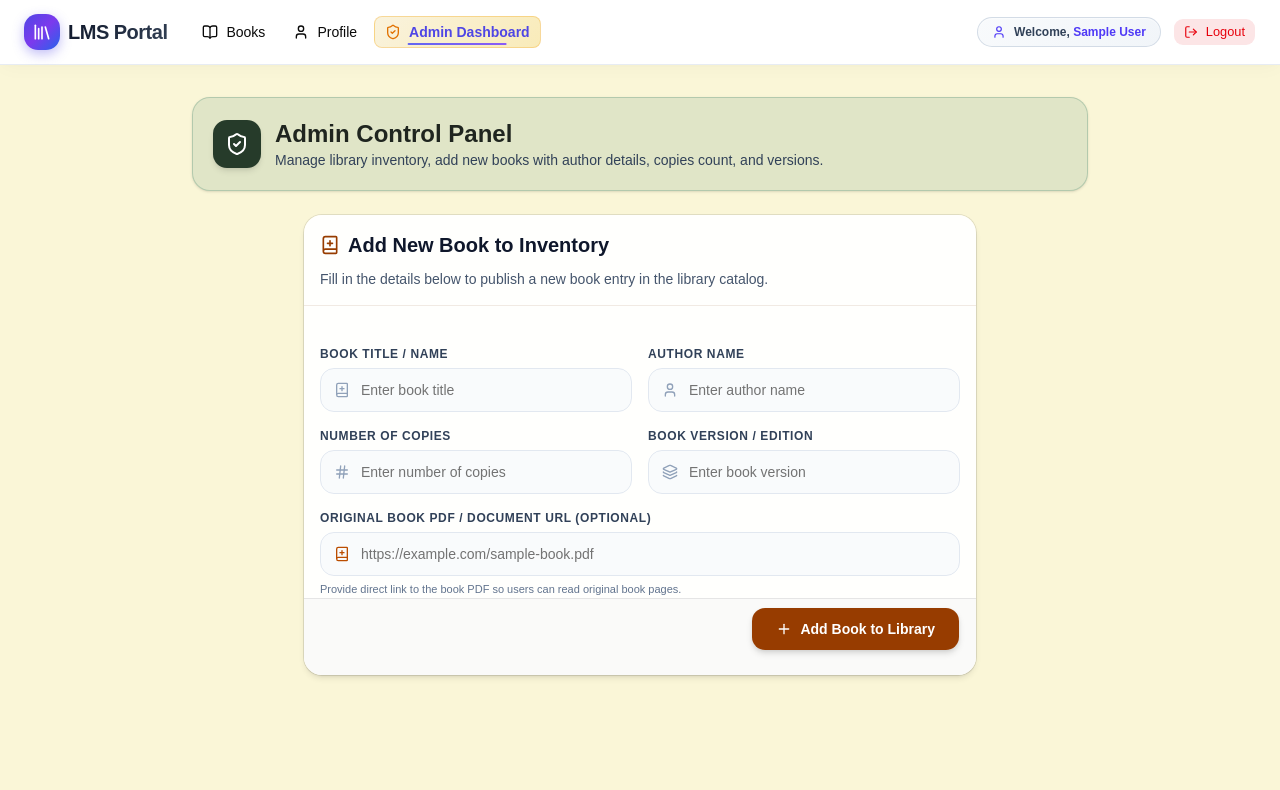
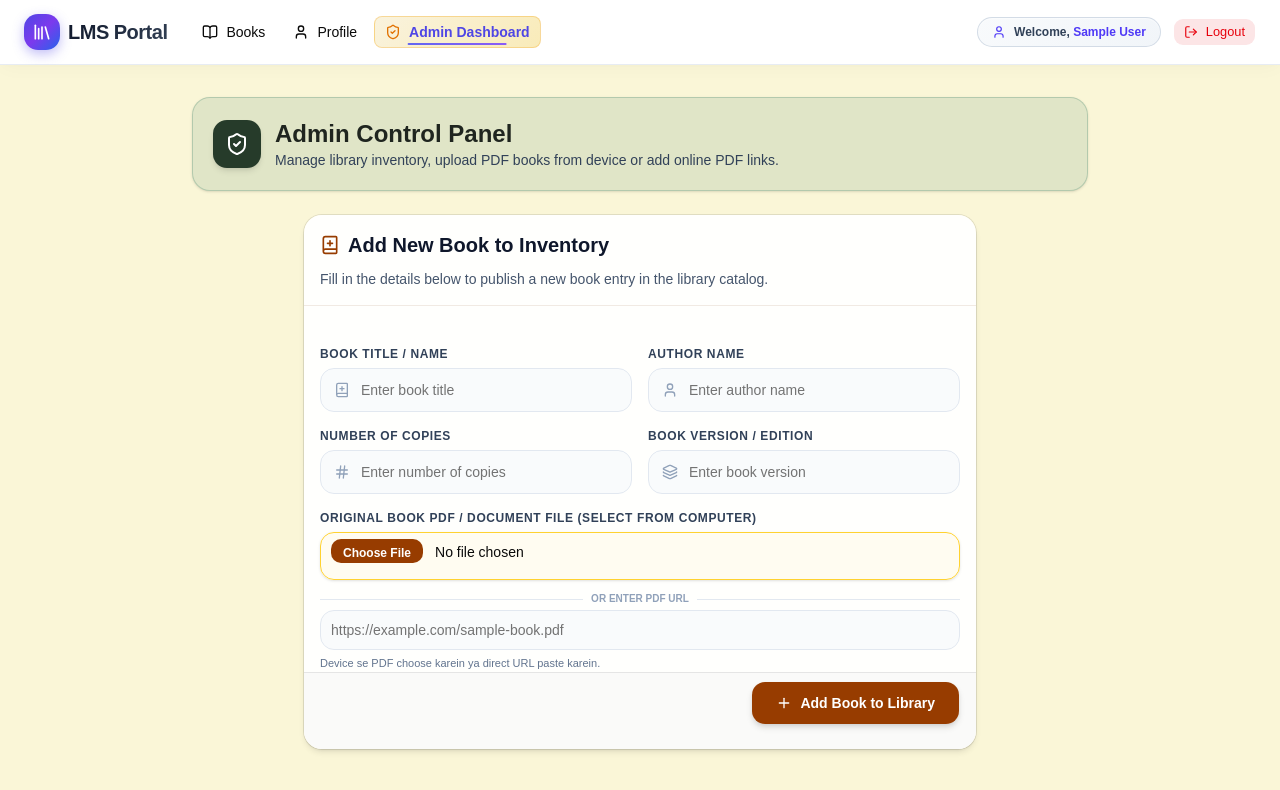
Before and after one commit to kumarritik5395-web/lms-frontend, a React app: page /admin in a window 1280 px wide. Shown: the top 790 px of the page. Built offline with nearby package versions, Linux system fonts and the light colour scheme; no server answers; sample sign-in values are in the browser's storage; the HTML template or start-up script is replaced by a standard one.

Commit message:
add pdf file picker inpute

```diff
--- a/src/components/BookReaderModal.jsx
+++ b/src/components/BookReaderModal.jsx
@@ -7,7 +7,36 @@ export default function BookReaderModal({ book, onClose }) {
 
   if (!book) return null;
 
-  const pdfUrl = book.pdfUrl || book.pdf || book.fileUrl || book.url;
+  const getPdfUrl = (b) => {
+    if (!b) return "";
+    let rawUrl = b.pdfUrl || b.pdf_url || b.pdf || b.fileUrl || b.file_url || b.url || b.link || b.pdfLink || b.bookPdf || "";
+    if (typeof rawUrl === "object" && rawUrl !== null) {
+      rawUrl = rawUrl.url || rawUrl.link || rawUrl.secure_url || "";
+    }
+    return typeof rawUrl === "string" ? rawUrl.trim() : "";
+  };
+
+  const pdfUrl = getPdfUrl(book);
+
+  // Smart URL handler for local file:// URLs, web http:// URLs, and google drive
+  const getEmbedUrl = (url) => {
+    if (!url) return "";
+    if (url.startsWith("file://") || url.startsWith("blob:") || url.startsWith("data:") || url.startsWith("/")) {
+      return url;
+    }
+    if (url.includes("drive.google.com")) {
+      return url.replace(/\/view.*$/, "/preview");
+    }
+    if (url.endsWith(".pdf") || url.includes(".pdf?")) {
+      return `https://docs.google.com/gview?url=${encodeURIComponent(url)}&embedded=true`;
+    }
+    if (url.startsWith("http://") || url.startsWith("https://")) {
+      return `https://docs.google.com/viewer?url=${encodeURIComponent(url)}&embedded=true`;
+    }
+    return url;
+  };
+
+  const embedUrl = getEmbedUrl(pdfUrl);
 
   return (
     <div className="fixed inset-0 z-50 flex items-center justify-center bg-black/70 backdrop-blur-sm p-2 sm:p-4 animate-in fade-in duration-200">
@@ -24,7 +53,7 @@ export default function BookReaderModal({ book, onClose }) {
             </div>
             <div className="truncate">
               <h2 className="text-base sm:text-lg font-bold text-slate-900 dark:text-white truncate">
-                {book.name || "Original Book Pages"}
+                {book.name || book.title || "Original Book Pages"}
               </h2>
               <p className="text-xs text-slate-500 truncate">
                 Author: {book.author || "Unknown"}
@@ -34,6 +63,18 @@ export default function BookReaderModal({ book, onClose }) {
 
           <div className="flex items-center gap-2 shrink-0">
             {pdfUrl && (
+              <>
+                <a
+                  href={pdfUrl}
+                  target="_blank"
+                  rel="noopener noreferrer"
+                  className="inline-flex"
+                >
+                  <Button variant="outline" size="sm" className="gap-1.5 h-8 text-xs bg-slate-50">
+                    <ExternalLink className="h-3.5 w-3.5" />
+                    <span>Open Link</span>
+                  </Button>
+                </a>
                 <a
                   href={pdfUrl}
                   target="_blank"
@@ -46,6 +87,7 @@ export default function BookReaderModal({ book, onClose }) {
                     <span>Download</span>
                   </Button>
                 </a>
+              </>
             )}
 
             <Button
@@ -74,9 +116,10 @@ export default function BookReaderModal({ book, onClose }) {
         <div className="flex-1 bg-slate-100 dark:bg-slate-950 relative overflow-hidden flex items-center justify-center">
           {pdfUrl ? (
             <iframe
-              src={`${pdfUrl}#toolbar=1&navpanes=1&scrollbar=1`}
+              src={embedUrl}
               className="w-full h-full border-none"
               title={book.name || "Book Reader"}
+              allow="autoplay; encrypted-media; fullscreen"
             />
           ) : (
             <div className="text-center p-8 max-w-md bg-white dark:bg-slate-900 rounded-2xl border border-dashed border-slate-300 dark:border-slate-800 shadow-sm">
@@ -85,7 +128,7 @@ export default function BookReaderModal({ book, onClose }) {
                 No PDF / Original Pages Uploaded
               </h3>
               <p className="text-xs text-slate-500 mt-2 leading-relaxed">
-                Is book ke liye original pages ya PDF link attach nahi kiya gaya hai. Admin Panel se edit karke URL add kar sakte hain.
+                Is book ke liye PDF link attach nahi mila. Admin Panel se new book add karke try karein.
               </p>
             </div>
           )}
--- a/src/pages/AdminDashboard.jsx
+++ b/src/pages/AdminDashboard.jsx
@@ -4,7 +4,7 @@ import { Card, CardHeader, CardTitle, CardDescription, CardContent, CardFooter }
 import { Input } from "@/components/ui/input";
 import { Label } from "@/components/ui/label";
 import { Button } from "@/components/ui/button";
-import { ShieldCheck, Plus, BookPlus, User, Hash, Layers, CheckCircle } from "lucide-react";
+import { ShieldCheck, Plus, BookPlus, User, Hash, Layers, CheckCircle, FolderOpen } from "lucide-react";
 
 function AdminDashboard() {
   const [name, setName] = useState("");
@@ -63,6 +63,21 @@ function AdminDashboard() {
     }
   };
 
+  const handleFileChange = (e) => {
+    const file = e.target.files[0];
+    if (file) {
+      if (file.type !== "application/pdf" && !file.name.toLowerCase().endsWith(".pdf")) {
+        alert("Kripya sirf valid PDF file select karein!");
+        return;
+      }
+      const reader = new FileReader();
+      reader.onload = (event) => {
+        setPdfUrl(event.target.result);
+      };
+      reader.readAsDataURL(file);
+    }
+  };
+
   return (
     /* Page Background Wrapper with Khaki Theme */
     <div className="min-h-[calc(100vh-4rem)] bg-[#F0E68C]/35 dark:bg-amber-950/20 py-8 px-4 sm:px-6">
@@ -77,7 +92,7 @@ function AdminDashboard() {
               Admin Control Panel
             </h1>
             <p className="text-xs sm:text-sm text-slate-700 dark:text-slate-300">
-              Manage library inventory, add new books with author details, copies count, and versions.
+              Manage library inventory, upload PDF books from device or add online PDF links.
             </p>
           </div>
         </div>
@@ -189,24 +204,35 @@ function AdminDashboard() {
                 </div>
               </div>
 
-              <div className="grid grid-cols-1 gap-4">
               <div className="space-y-1.5">
-                  <Label htmlFor="pdf-url" className="text-xs font-bold uppercase tracking-wider text-slate-700 dark:text-slate-300">
-                    Original Book PDF / Document URL (Optional)
+                <Label htmlFor="pdf-file-picker" className="text-xs font-bold uppercase tracking-wider text-slate-700 dark:text-slate-300">
+                  Original Book PDF / Document File (Select from Computer)
                 </Label>
-                  <div className="relative">
-                    <BookPlus className="absolute left-3.5 top-1/2 -translate-y-1/2 h-4 w-4 text-amber-700" />
+                <div className="space-y-2">
+                  <Input
+                    id="pdf-file-picker"
+                    type="file"
+                    accept="application/pdf,.pdf"
+                    onChange={handleFileChange}
+                    className="bg-amber-50/70 dark:bg-amber-950/30 border-amber-300 dark:border-amber-900 rounded-xl h-12 pt-1.5 cursor-pointer file:mr-3 file:py-1.5 file:px-3 file:rounded-lg file:border-0 file:text-xs file:font-bold file:bg-amber-800 file:text-white hover:file:bg-amber-900 shadow-sm"
+                  />
+
+                  <div className="flex items-center gap-2 my-1">
+                    <div className="h-px bg-slate-200 dark:bg-slate-800 flex-1"></div>
+                    <span className="text-[10px] font-bold text-slate-400 uppercase">OR Enter PDF URL</span>
+                    <div className="h-px bg-slate-200 dark:bg-slate-800 flex-1"></div>
+                  </div>
+
                   <Input
                     id="pdf-url"
-                      type="url"
+                    type="text"
                     placeholder="https://example.com/sample-book.pdf"
-                      className="pl-10 h-11 bg-slate-50/80 dark:bg-slate-800/50 border-slate-200 dark:border-slate-800 rounded-xl"
-                      value={pdfUrl}
+                    className="h-10 bg-slate-50/80 dark:bg-slate-800/50 border-slate-200 dark:border-slate-800 rounded-xl text-xs"
+                    value={pdfUrl.startsWith("data:") ? "[ PDF File Selected from Device ]" : pdfUrl}
                     onChange={(e) => setPdfUrl(e.target.value)}
                   />
                 </div>
-                  <p className="text-[11px] text-slate-500">Provide direct link to the book PDF so users can read original book pages.</p>
-                </div>
+                <p className="text-[11px] text-slate-500">Device se PDF choose karein ya direct URL paste karein.</p>
               </div>
             </CardContent>
 
```
Lines whose indentation alone changed are shown as unchanged.
